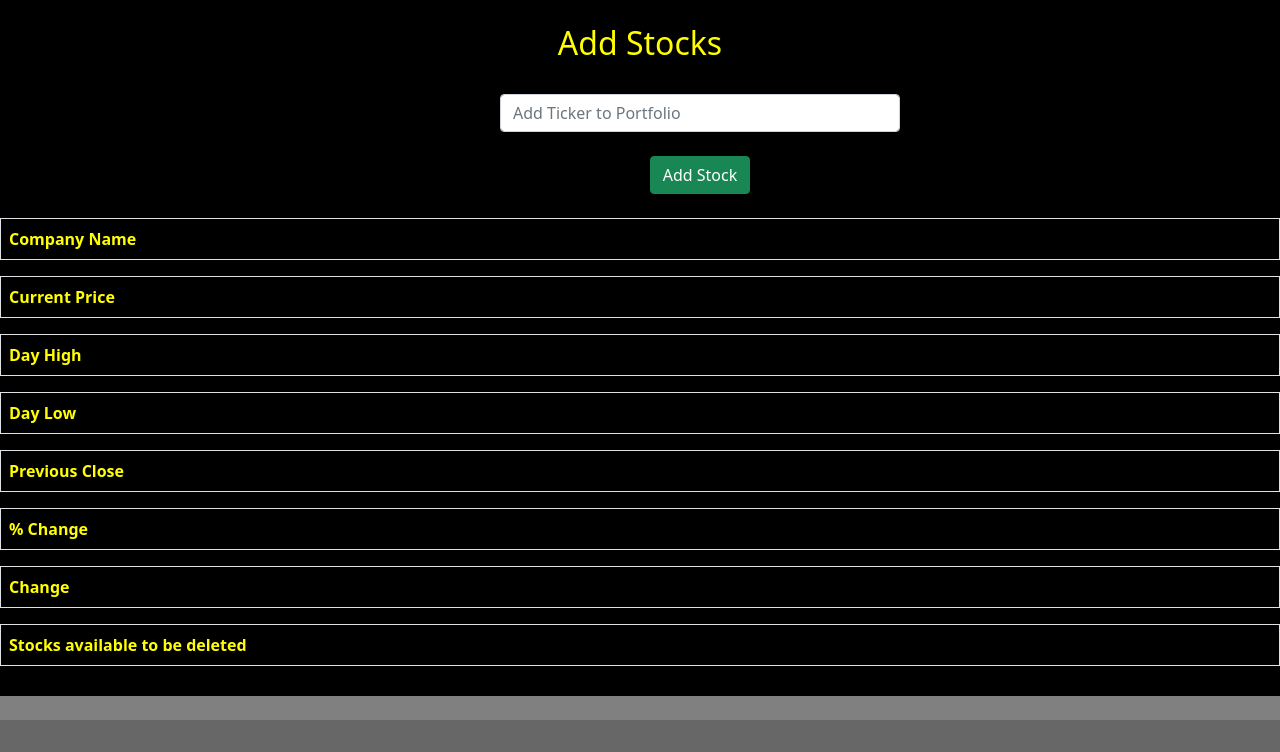
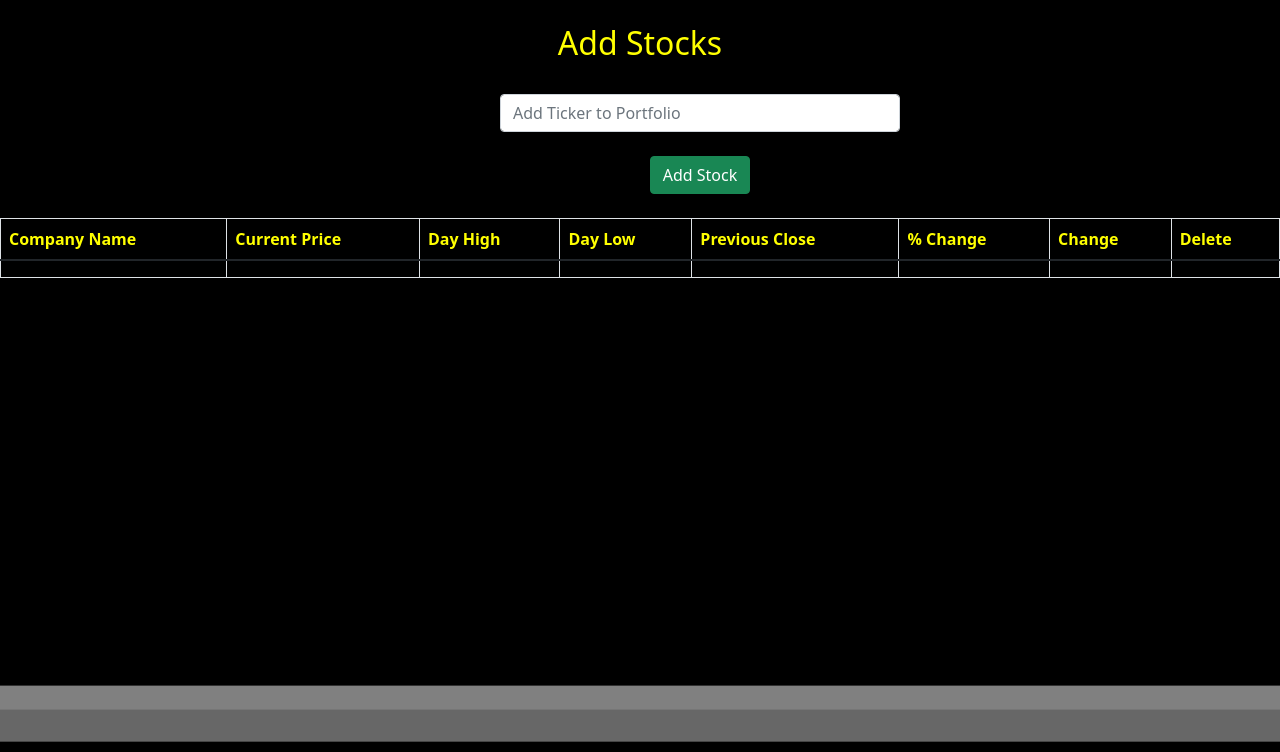
Before and after one commit to mohona7428/Stonks, a Django app: page /add_stock.html in a window 1280 px wide. Shown: the part 58-810 px from the top of the page. Run offline with Django 3.2, Linux system fonts and the light colour scheme; data comes from the database, SQL or seed files in the repository; lists and menus that the app fills with data are empty.

Commit message:
gui fixes

```diff
--- a/stock/templates/add_stock.html
+++ b/stock/templates/add_stock.html
@@ -1,6 +1,5 @@
 {% extends 'base2.html'%} {%block title %}Add Stock{%endblock%}
 {%block css %}
-
 .btn:hover{
 background: transparent;
 border: 2px solid #f9004d;
@@ -21,7 +20,7 @@ margin-right:-5px; {% endcomment %}
 .resultcolumn {
     flex: 50%;
     {% comment %} padding: 5px; {% endcomment %}
-  }
+}
 
 {%endblock%}
 {%block body %}
@@ -44,108 +43,69 @@ margin-right:-5px; {% endcomment %}
 <div class="resultrow">
     <div class="resultcolumn">
         <table class="table table-bordered">
-            <tr style="background:black;color:yellow; width:300px;">
-                <th scope="col">Company Name</th>
-            </tr>
-            <tr>
-                {% for i in companyName %}
-                <td style="color:white;"><strong>{{ i }}</strong></td>
-            </tr>
-            {% endfor %}
-        </table>
-    </div>
+            <thead>
+                <tr style="background:black;color:yellow; width:300px;">
+                    <th scope="col">Company Name</th>
+                    <th scope="col">Current Price</th>
+                    <th scope="col">Day High</th>
+                    <th scope="col">Day Low</th>
+                    <th scope="col">Previous Close</th>
+                    <th scope="col">% Change</th>
+                    <th scope="col">Change</th>
+                    <th scope="col">Delete</th>
+                </tr>
+            </thead>
 
-    <div class="resultcolumn">
-        <table class="table table-bordered">
-            <tr style="background:black;color:yellow;">
-                <th scope="col">Current Price</th>
-            </tr>
-            <tr>
-                {% for i in lastPrice %}
-                <td style="color:white;"><strong>{{ i }}</strong></td>
-            </tr>
-            {% endfor %}
-        </table>
-    </div>
+            <tbody>
+                <tr>
+                    <td>
+                      {% for i in companyName %}
+                      <p style="color:white;"><strong>{{ i }}</strong></p>
+                      {% endfor %}
+                    </td>
+                    <td>
+                      {% for i in lastPrice %}
+                      <p style="color:white;"><strong>{{ i }}</strong></p>
+                      {% endfor %}
+                    </td>
+                    <td>
+                        {% for i in dayHigh %}
+                        <p style="color:white;"><strong>{{ i }}</strong></p>
+                        {% endfor %}
+                      </td>
 
+                      <td>
+                        {% for i in dayLow %}
+                        <p style="color:white;"><strong>{{ i }}</strong></p>
+                        {% endfor %}
+                      </td>
 
-    <div class="resultcolumn">
-        <table class="table table-bordered">
-            <tr style="background:black;color:yellow;">
-                <th scope="col">Day High</th>
-            </tr>
-            <tr>
-                {% for i in dayHigh %}
-                <td style="color:white;"><strong>{{ i }}</strong></td>
-            </tr>
-            {% endfor %}
-        </table>
-    </div>
+                      <td>
+                        {% for i in previousClose %}
+                        <p style="color:white;"><strong>{{ i }}</strong></p>
+                        {% endfor %}
+                      </td>
 
+                      <td>
+                        {% for i in pChange %}
+                        <p style="color:white;"><strong>{{ i }}</strong></p>
+                        {% endfor %}
+                      </td>
 
-    <div class="resultcolumn">
-        <table class="table table-bordered">
-            <tr style="background:black;color:yellow;">
-                <th scope="col">Day Low</th>
-            </tr>
-            <tr>
-                {% for i in dayLow %}
-                <td style="color:white;"><strong>{{ i }}</strong></td>
-            </tr>
-            {% endfor %}
-        </table>
-    </div>
+                      <td>
+                        {% for i in change %}
+                        <p style="color:white;"><strong>{{ i }}</strong></p>
+                        {% endfor %}
+                      </td>
 
-    <div class="resultcolumn">
-        <table class="table table-bordered">
-            <tr style="background:black;color:yellow;">
-                <th scope="col">Previous Close</th>
-            </tr>
-            <tr>
-                {% for i in previousClose %}
-                <td style="color:white;"><strong>{{ i }}</strong></td>
-            </tr>
-            {% endfor %}
-        </table>
-    </div>
+                      <td style="color:white;">
+                        {% for i in data %}
+                        <p style="color:white;"><a href="{% url 'delete' i.id %}" id="daba">Delete Stock</a></p>
+                        {% endfor %}
+                      </td>
 
-    <div class="resultcolumn">
-        <table class="table table-bordered">
-            <tr style="background:black;color:yellow;">
-                <th scope="col">% Change</th>
-            </tr>
-            <tr>
-                {% for i in pChange %}
-                <td style="color:white;"><strong>{{ i }}</strong></td>
-            </tr>
-            {% endfor %}
-        </table>
-    </div>
-
-    <div class="resultcolumn">
-        <table class="table table-bordered">
-            <tr style="background:black;color:yellow;">
-                <th scope="col">Change</th>
-            </tr>
-            <tr>
-                {% for i in change %}
-                <td style="color:white;"><strong>{{ i }}</strong></td>
-            </tr>
-            {% endfor %}
-        </table>
-    </div>
-
-
-    <div class="resultcolumn">
-        <table class="table table-bordered">
-            <tr style="background:black;color:yellow;">
-                <th scope="col">Stocks available to be deleted</th>
-            </tr>
-            <tr style="color:white;">
-                {% for i in data %}
-                <td style="color:white;"> <a href="{% url 'delete' i.id %}" id="daba">Delete Stock</a></td>
-            </tr>
-            {% endfor %}
+                </tr>
+            </tbody>
         </table>
     </div>
 
```
Also changed, not shown: stock/templates/sellpage.html (+32 -32 lines).
